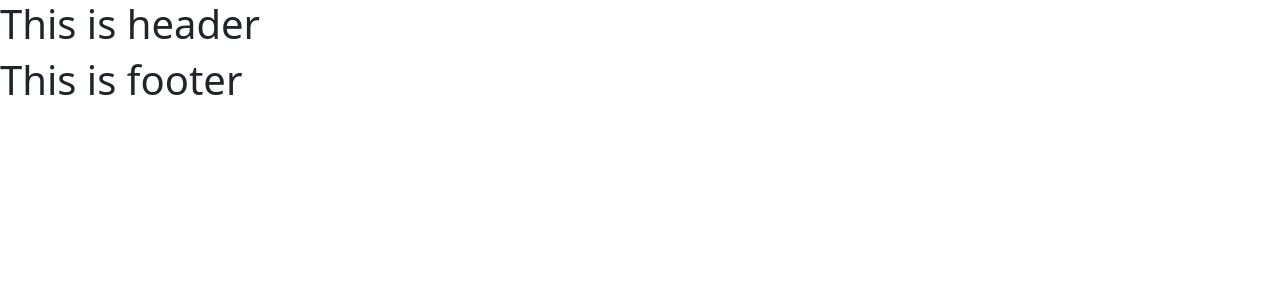
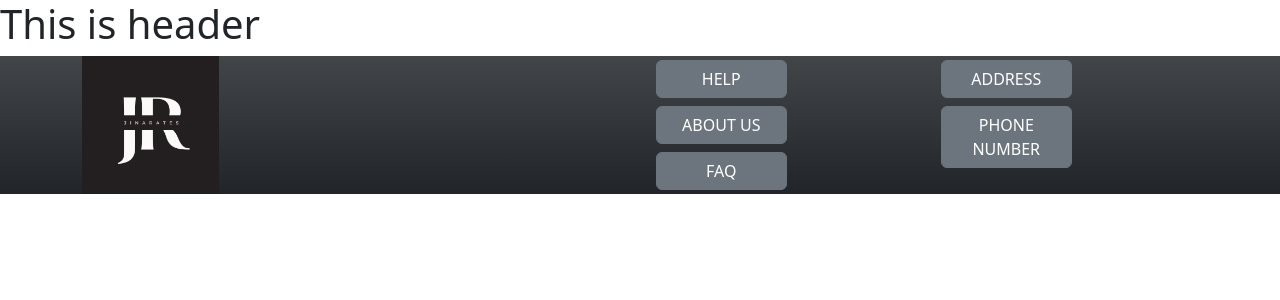
Before and after one commit to EEZeus/Jinarates, a React (Create React App) app in the folder Front-End/: page / in a window 1280 px wide. Shown: the top 300 px of the page. Built offline with nearby package versions, Linux system fonts and the light colour scheme.

Commit message:
F14 - footer reusable component implemented

```diff
--- a/Front-End/package.json
+++ b/Front-End/package.json
@@ -3,11 +3,13 @@
   "version": "0.1.0",
   "private": true,
   "dependencies": {
+    "@fortawesome/fontawesome-free": "^6.2.1",
     "@testing-library/jest-dom": "^5.16.5",
     "@testing-library/react": "^13.4.0",
     "@testing-library/user-event": "^13.5.0",
     "bootstrap": "^5.2.3",
     "bulma": "^0.9.4",
+    "mdb-react-ui-kit": "^5.1.0",
     "react": "^18.2.0",
     "react-dom": "^18.2.0",
     "react-scripts": "^2.1.3",
--- a/Front-End/public/index.html
+++ b/Front-End/public/index.html
@@ -9,6 +9,7 @@
       name="description"
       content="Web site created using create-react-app"
     />
+    <link href="https://fonts.googleapis.com/css?family=Roboto:300,400,500,700&display=swap" rel="stylesheet" />
     <link rel="apple-touch-icon" href="%PUBLIC_URL%/logo-black.png" />
     <!--
       manifest.json provides metadata used when your web app is installed on a
--- a/Front-End/src/Components/Main-Parts/Footer.js
+++ b/Front-End/src/Components/Main-Parts/Footer.js
@@ -1,8 +1,55 @@
 import React from 'react'
 import styles from "./Footer.module.css";
+import logo from '../../Assets/logo-black.png'
+import {
+  MDBFooter,
+  MDBContainer,
+  MDBCol,
+  MDBRow,
+  MDBBtn
+} from 'mdb-react-ui-kit';
 
 const Footer = () => {
-  return <h1>This is footer</h1>
+  return (<MDBFooter className='bg-dark bg-gradient text-white'>
+    <MDBContainer>
+      <MDBRow>
+        <MDBCol lg="6" md="12" className=' mt-mb-0'>
+          <img src={logo} alt={'logo'} className='w-25 h-100' />
+        </MDBCol>
+
+        <MDBCol lg="3" md="6" className=' mb-md-0'>
+
+          <ul className='list-unstyled mb-0'>
+            <li>
+            <MDBBtn color='secondary' className="m-1 w-50">Help</MDBBtn>
+            </li>
+            <li>
+            <MDBBtn color='secondary' className="m-1 w-50">About us</MDBBtn>
+
+            </li>
+            <li>
+            <MDBBtn color='secondary' className="m-1 w-50">FAQ</MDBBtn>
+            </li>
+          </ul>
+        </MDBCol>
+
+        <MDBCol lg="3" md="6" className=' mb-md-0'>
+
+          <ul className='list-unstyled'>
+            <li>
+            <MDBBtn color='secondary' className="m-1 w-50">Address</MDBBtn>
+
+            </li>
+            <li>
+            <MDBBtn color='secondary' className="m-1 w-50">Phone number</MDBBtn>
+
+            </li>
+          </ul>
+        </MDBCol>
+      </MDBRow>
+    </MDBContainer>
+  </MDBFooter>
+  );
 };
 
 export default Footer;
--- a/Front-End/src/index.css
+++ b/Front-End/src/index.css
@@ -1,10 +1,6 @@
 body {
   margin: 0;
-  font-family: -apple-system, BlinkMacSystemFont, 'Segoe UI', 'Roboto', 'Oxygen',
-    'Ubuntu', 'Cantarell', 'Fira Sans', 'Droid Sans', 'Helvetica Neue',
-    sans-serif;
-  -webkit-font-smoothing: antialiased;
-  -moz-osx-font-smoothing: grayscale;
+  font-family: Roboto, Helvetica, Arial, sans-serif;
 }
 
 code {
--- a/Front-End/src/index.js
+++ b/Front-End/src/index.js
@@ -1,5 +1,7 @@
 import React from 'react';
 import ReactDOM from 'react-dom/client';
+import 'mdb-react-ui-kit/dist/css/mdb.min.css';
+import "@fortawesome/fontawesome-free/css/all.min.css";
 import './index.css';
 import App from './App';
 import reportWebVitals from './reportWebVitals';
```
Also changed, not shown: 1 other file (tests, documents, lock files or other folders).
